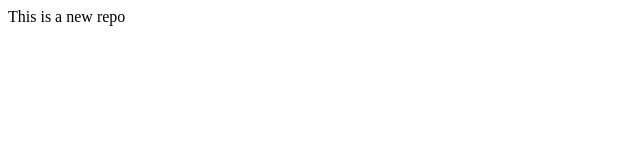
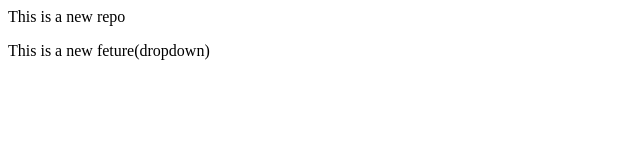
Before and after one commit to tusharrawat78200-coder/localrepo, a plain HTML site: page index.html in a window 1280 px wide. Shown: the whole page, without its empty margins (0-640 px from the left). Drawn offline with Linux system fonts and the light colour scheme.

Commit message:
add dropdown

```diff
--- a/index.html
+++ b/index.html
@@ -1 +1,2 @@
 <p>This is a new repo </p>
+<p>This is a new feture(dropdown)</p>
```
